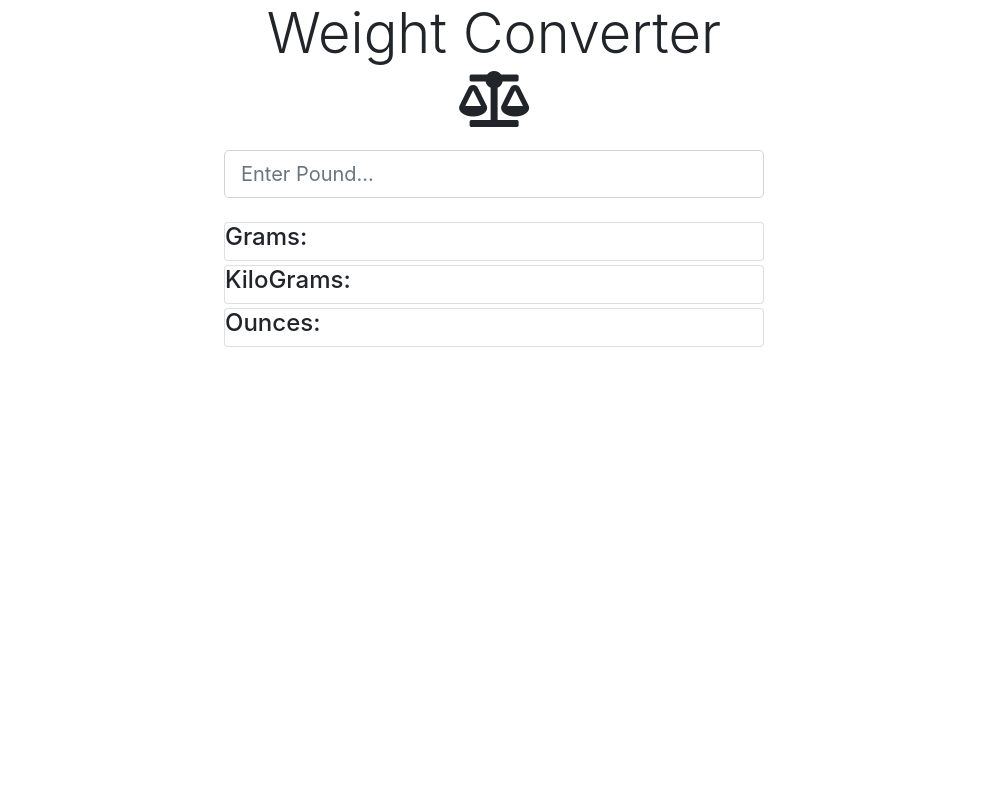
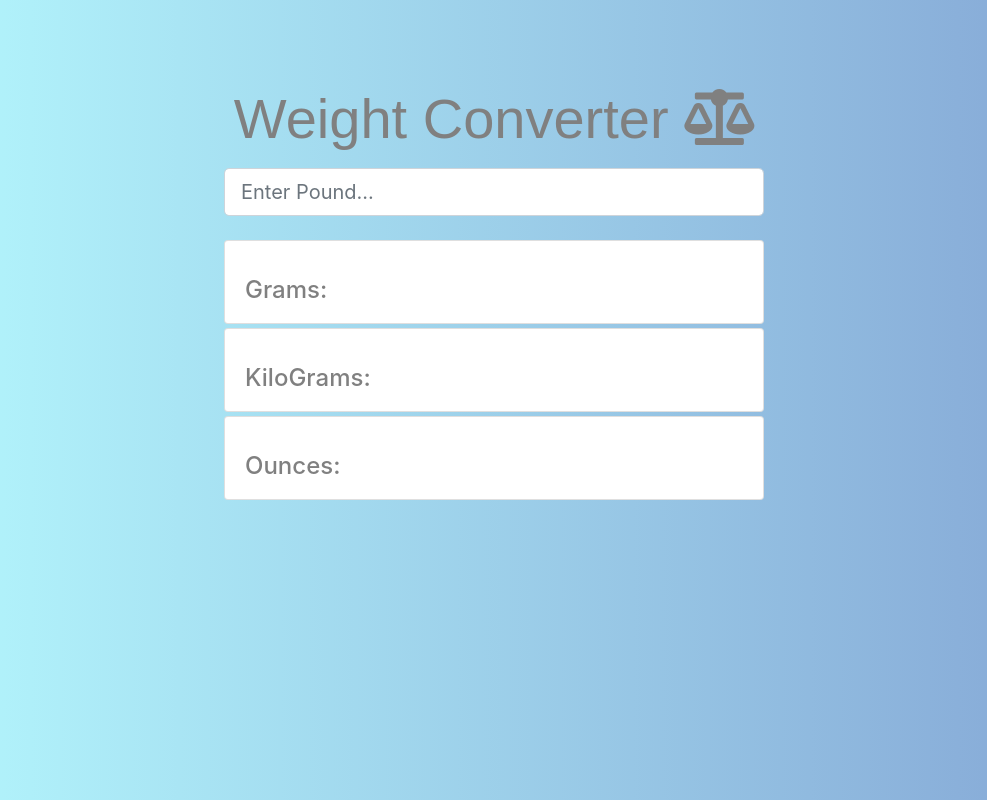
Before and after one commit to Padman83/Weight-Converter-app, a plain HTML site: page index.html in a window 1280 px wide. Shown: the whole page, without its empty margins (146-1133 px from the left). Drawn offline with nearby package versions, Linux system fonts and the light colour scheme.

Commit message:
Updated minor details.

```diff
--- a/style.css
+++ b/style.css
@@ -1,8 +1,6 @@
- html{
+body {
  @import url('https://fonts.googleapis.com/css?family=Kanit&display=swap');
-{
 
- body {
  background: #83a4d4;
  /* fallback for old browsers */
 
```
